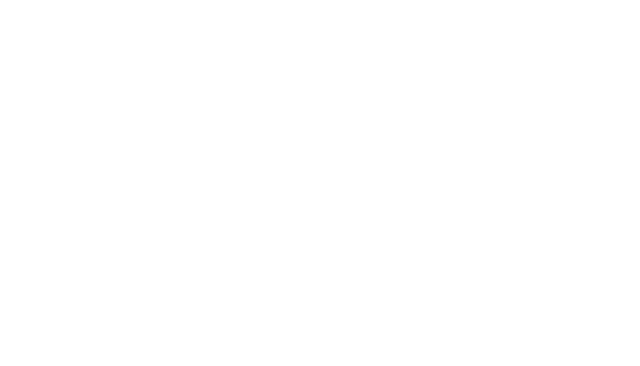
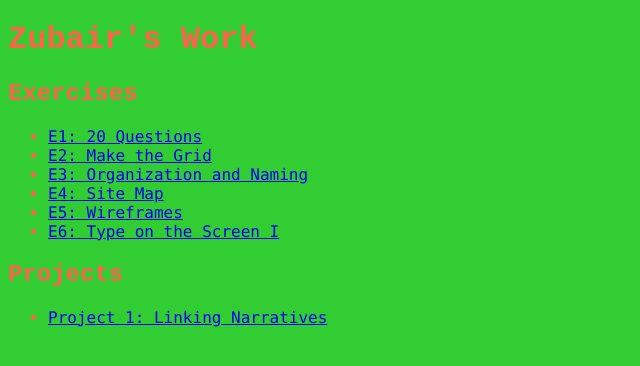
Before and after one commit to BearOfZU/avt217, a plain HTML site: page index.html in a window 1280 px wide. Shown: the whole page, without its empty margins (0-640 px from the left). Drawn offline with Linux system fonts and the light colour scheme.

Commit message:
Created Repository

```diff
--- a/css/main.css
+++ b/css/main.css
@@ -1,3 +1,30 @@
 body{
-	margin: 50px;
+	background-color: limegreen;
+	}
+h1{
+	color: tomato;
+	font-family: "Courier New", "consolas", sans-serif;
 }
+h2{
+	color: tomato;
+	font-family: "Courier New", "consolas", sans-serif;
+}
+h3{
+	color: tomato;
+	font-family: "consolas", sans-serif;
+}
+p{
+	color: tomato;
+	font-family: "consolas", sans-serif;
+}
+a:hover{
+	color: skyblue;
+}
+ul{
+	color: tomato;
+	font-family: "consolas", sans-serif;
+}
+li{
+	color: tomato;
+	font-family: "consolas", sans-serif;
+}
--- a/index.html
+++ b/index.html
@@ -3,9 +3,23 @@
 <head>
 	<meta charset="utf-8">
 	<meta name="viewport" content="width=device-width, initial-scale=1">
-	<title>Example Repository</title>
+	<title>Zubair Choudhury</title>
+	<link rel="stylesheet" href="css/main.css">
 </head>
 <body>
-
+	<h1>Zubair's Work</h1>
+	<h2>Exercises</h2>
+	<ul>
+		<li><a href="https://bearofzu.github.io/avt217/e1/">E1: 20 Questions</a></li>
+		<li><a href="https://bearofzu.github.io/avt217/e2/">E2: Make the Grid</a></li>
+		<li><a href="https://bearofzu.github.io/avt217/e3/">E3: Organization and Naming</a></li>
+		<li><a href="https://bearofzu.github.io/avt217/e4/">E4: Site Map</a></li>
+		<li><a href="https://bearofzu.github.io/avt217/e5/">E5: Wireframes</a></li>
+		<li><a href="https://bearofzu.github.io/avt217/e6/">E6: Type on the Screen I</a></li>
+	</ul>
+	<h2>Projects</h2>
+	<ul>
+		<li><a href="https://bearofzu.github.io/avt217/p1/">Project 1: Linking Narratives</a></li>
+	</ul>
 </body>
 </html>
```
